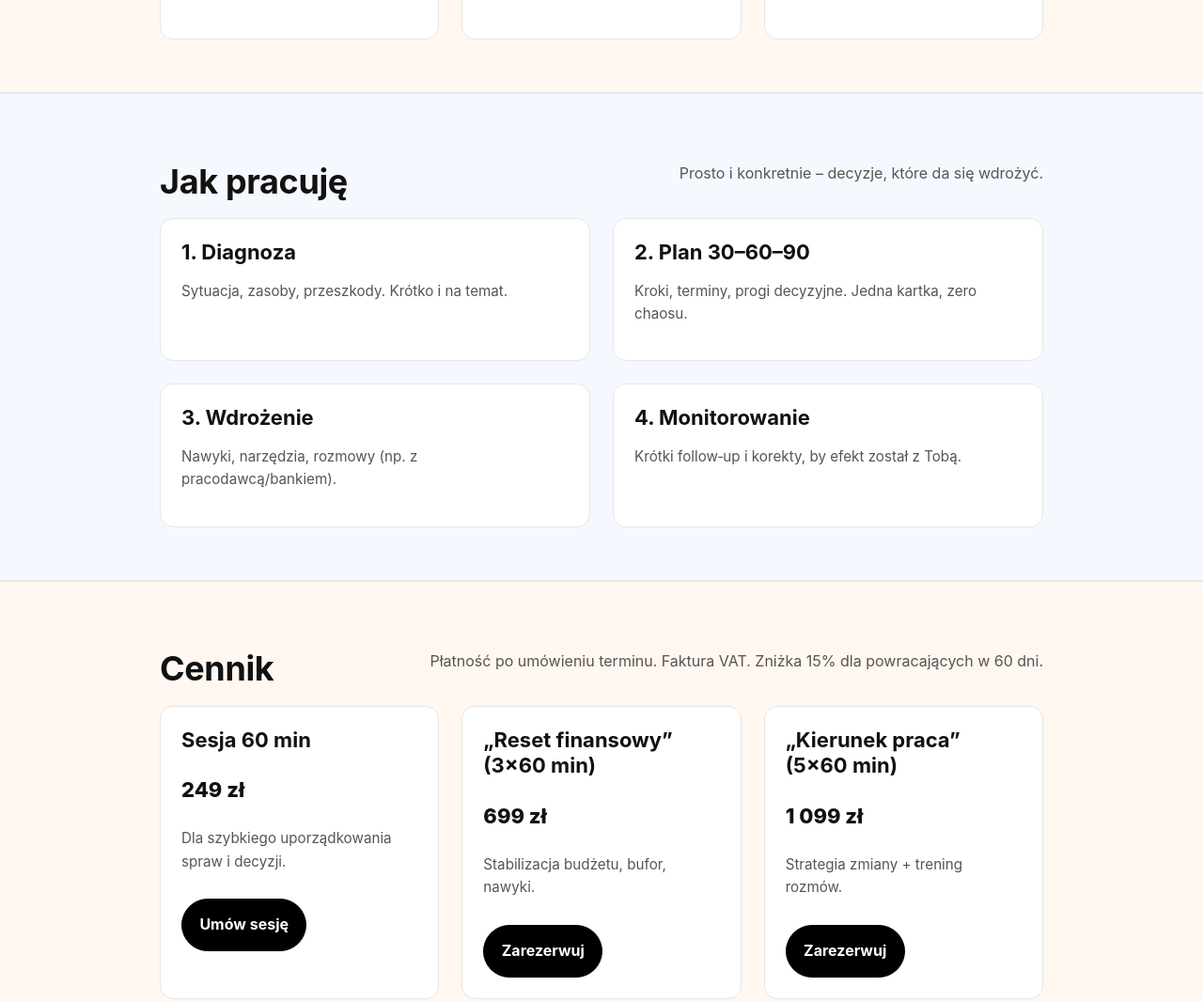
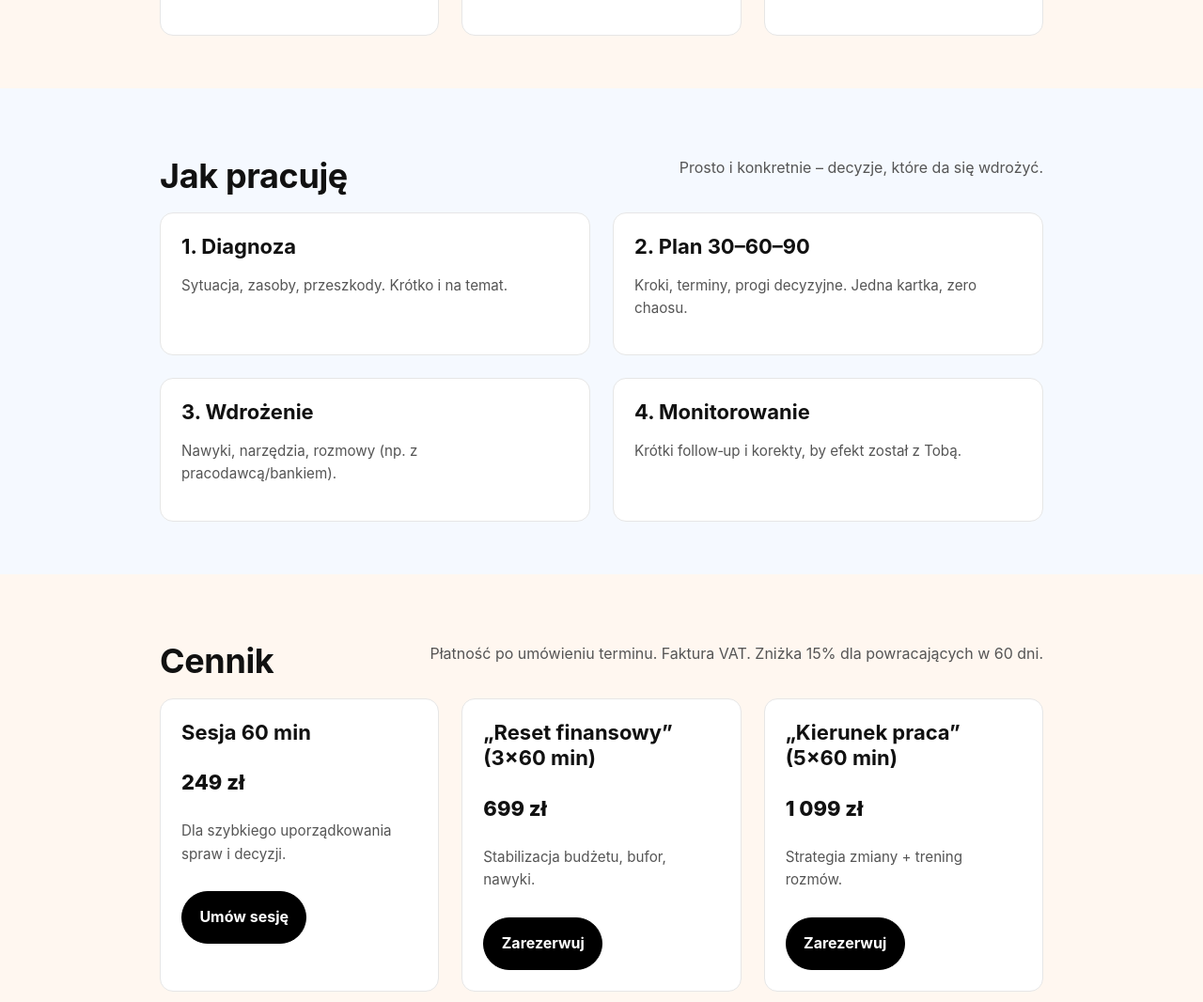
Before and after one commit to Valivio/valivio-landing, a plain HTML site: page index.html in a window 1280 px wide. Shown: the part 1661-2727 px from the top of the page at 94% size. Drawn offline with Linux system fonts and the light colour scheme.

Commit message:
Update styles.css

```diff
--- a/assets/styles.css
+++ b/assets/styles.css
@@ -8,15 +8,15 @@
   --primary: #000000;
   --radius: 14px;
   --maxw: 980px;
-  --tint-blue: #f5f9ff;
-  --tint-warm: #fff7f0;
+  --tint-blue: #f5f9ff; /* jasny błękit */
+  --tint-warm: #fff7f0; /* ciepły krem */
 }
 
 *{box-sizing:border-box}
 html{scroll-behavior:smooth}
 body{
   margin:0;
-  font-family: -apple-system, BlinkMacSystemFont, "SF Pro Text", "Segoe UI", Roboto, Helvetica, Arial, system-ui, sans-serif;
+  font-family:-apple-system,BlinkMacSystemFont,"SF Pro Text","Segoe UI",Roboto,Helvetica,Arial,system-ui,sans-serif;
   color:var(--text);
   background:var(--bg);
   line-height:1.6;
@@ -45,7 +45,7 @@ a:hover{text-decoration:underline}
 .lead{font-size:clamp(16px,1.6vw,20px); color:#333; max-width:70ch}
 
 /* Navigation (mobile-safe, no hamburger) */
-header{position:sticky; top:0; z-index:10; background:rgba(255,255,255,0.85); backdrop-filter:saturate(140%) blur(8px); border-bottom:1px solid var(--border)}
+header{position:sticky; top:0; z-index:10; background:rgba(255,255,255,0.85); backdrop-filter:saturate(140%) blur(8px)}
 .nav{display:flex; gap:12px; align-items:center; justify-content:space-between; padding:14px 0; flex-wrap:nowrap}
 .brand{display:flex; align-items:center; gap:10px; font-weight:700}
 .brand .mark{width:26px;height:26px;border-radius:8px;display:grid;place-items:center;border:1px solid var(--border)}
@@ -69,9 +69,12 @@ section{padding:56px 0}
 .section-head{display:flex; align-items:end; justify-content:space-between; gap:20px; margin-bottom:18px}
 .section-head p{max-width:70ch; color:var(--muted)}
 
-/* Section tints */
-.tint-blue{background:var(--tint-blue); border-top:1px solid var(--border); border-bottom:1px solid var(--border)}
-.tint-warm{background:var(--tint-warm); border-top:1px solid var(--border); border-bottom:1px solid var(--border)}
+/* Smooth transitions between sections */
+.blend{height:56px; background:linear-gradient(to bottom, var(--from), var(--to));}
+
+/* Section tints (bez obrysów, żeby nie było twardej krawędzi) */
+.tint-blue{background:var(--tint-blue)}
+.tint-warm{background:var(--tint-warm)}
 
 /* Hero */
 .hero{padding:72px 0 28px}
```
